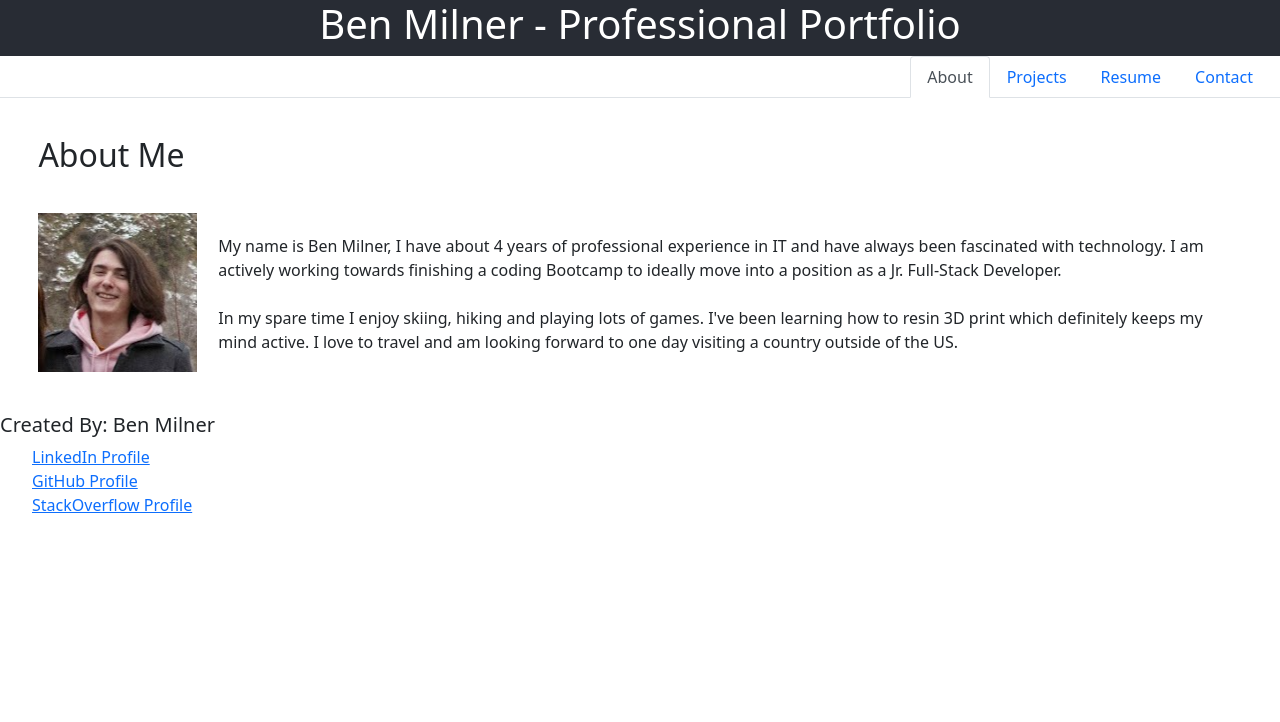
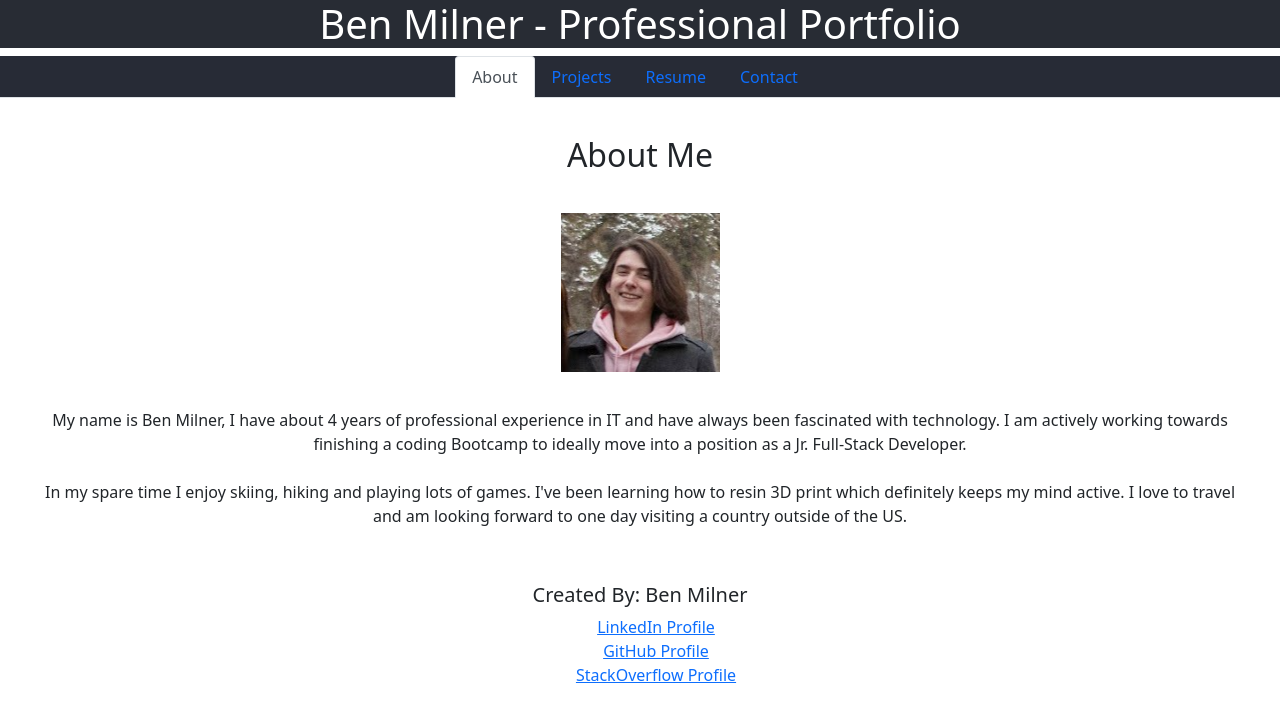
Before and after one commit to Bmilner88/react-portfolio, a React (Create React App) app: page / in a window 1280 px wide. Shown: the top 722 px of the page. Built offline with nearby package versions, Linux system fonts and the light colour scheme.

Commit message:
begin styling once again

```diff
--- a/src/App.css
+++ b/src/App.css
@@ -4,27 +4,15 @@
 
 .App-header {
   background-color: #282c34;
-  display: flex;
-  flex-direction: column;
-  align-items: center;
-  justify-content: center;
-  font-size: calc(10px + 2vmin);
   color: white;
 }
 
-.nav, nav-tabs {
+nav {
+  top: 0;
   display: flex;
-  justify-content: flex-end;
+  justify-content: center;
   padding-right: 10px;
-  color: #272B36;
-}
-
-#nav-item {
-  color: #272B36;
-}
-
-.nav-link {
-  color:#fff;
+  background-color: #272B36;
 }
 
 .listEl {
@@ -32,25 +20,14 @@
   list-style: none;
 }
 
-.aboutHeader {
-  margin: 3%;
-}
-
-.resume {
-  margin-top: 3%;
-}
-
-.proficiencies {
+.resume, .proficiencies, .aboutHeader, #aboutP {
   margin-top: 3%;
   list-style: none;
 }
 
 .aboutPage {
   display: flex;
+  flex-wrap: wrap;
   margin: 3%;
+  justify-content: center;
 }
-
-#aboutP {
-  margin: 2%;
-  justify-content: space-evenly;
-}
--- a/src/App.js
+++ b/src/App.js
@@ -34,7 +34,7 @@ function App() {
   const handlePageChange = (page) => setCurrentPage(page);
 
   return(
-    <div className='flex-column justify-flex-start min-100-vh'>
+    <div className='App flex-column justify-flex-start min-100-vh'>
         <Header />
         <Nav currentPage={currentPage} handlePageChange={handlePageChange} />
 
--- a/src/components/Nav/index.js
+++ b/src/components/Nav/index.js
@@ -2,8 +2,8 @@ import React from 'react';
 
 export default function Nav({ currentPage, handlePageChange }) {
     return(
-        <ul className='nav nav-tabs'>
-            <li className='nav-item'>
+        <nav className='nav nav-tabs'>
+            <div className='nav-item'>
                 <a
                     href='#about'
                     onClick={() => handlePageChange('About')}
@@ -11,8 +11,8 @@ export default function Nav({ currentPage, handlePageChange }) {
                 >
                     About
                 </a>
-            </li>
-            <li className='nav-item'>
+            </div>
+            <div className='nav-item'>
                 <a
                     href='#projects'
                     onClick={() => handlePageChange('Projects')}
@@ -20,8 +20,8 @@ export default function Nav({ currentPage, handlePageChange }) {
                 >
                     Projects
                 </a>
-            </li>
-            <li className='nav-item'>
+            </div>
+            <div className='nav-item'>
                 <a
                     href='#resume'
                     onClick={() => handlePageChange('Resume')}
@@ -29,8 +29,8 @@ export default function Nav({ currentPage, handlePageChange }) {
                 >
                     Resume
                 </a>
-            </li>
-            <li className='nav-item'>
+            </div>
+            <div className='nav-item'>
                 <a
                     href='#contact'
                     onClick={() => handlePageChange('Contact')}
@@ -38,7 +38,7 @@ export default function Nav({ currentPage, handlePageChange }) {
                 >
                     Contact
                 </a>
-            </li>
-        </ul>
+            </div>
+        </nav>
     );
 };
--- a/src/pages/Contact.js
+++ b/src/pages/Contact.js
@@ -35,26 +35,23 @@ export default function Contact(){
 
     return(
         <section className='page'>
-            <h2 data-testid='h1tag'>Contact Me</h2>
-            <form id='contact-form' onSubmit={handleSubmit}>
-                <div className='card m-3'>
+            <h2 className='mt-3'>Contact Me</h2>
+            <div className='card m-3'>
+                <form id='contact-form' onSubmit={handleSubmit}>
                     <div className='card-body'>
-                        test
-                    </div>
-                </div>
-
-
-            <div className='card-body'>
                         <div className='input'>
-                            <label htmlFor='name'>Name:</label>
+                            <label htmlFor='name'>Name: </label>
+                            <br/>
                             <input type='text' name='name' defaultValue={name} onBlur={handleChange} />
                         </div>
                         <div className='input'>
-                            <label htmlFor='email'>Email:</label>
+                            <label htmlFor='email'>Email: </label>
+                            <br/>
                             <input type='email' name='email' defaultValue={email} onBlur={handleChange} />
                         </div>
                         <div className='input'>
-                            <label htmlFor='name'>Name:</label>
+                            <label htmlFor='message'>Message:</label>
+                            <br/>
                             <textarea name='message' rows='3' defaultValue={message} onBlur={handleChange} />
                         </div>
                         {errorMessage && (
@@ -65,7 +62,8 @@ export default function Contact(){
 
                         <button id='submit' data-testid='button' type='submit'>Submit</button>
                     </div>
-            </form>
+                </form>
+            </div>
         </section>
     );
 };
--- a/src/pages/Resume.js
+++ b/src/pages/Resume.js
@@ -6,7 +6,7 @@ export default function Resume() {
         <div className='page'>
             <h2 className='resume'>Resume</h2>
             <div id='resumeContainer'>
-                <a id='resume' href={pdf} target='_blank' rel='noreferrer'>
+                <a href={pdf} target='_blank' rel='noreferrer'>
                     <h5>Download PDF</h5>
                 </a>
             </div>
```
